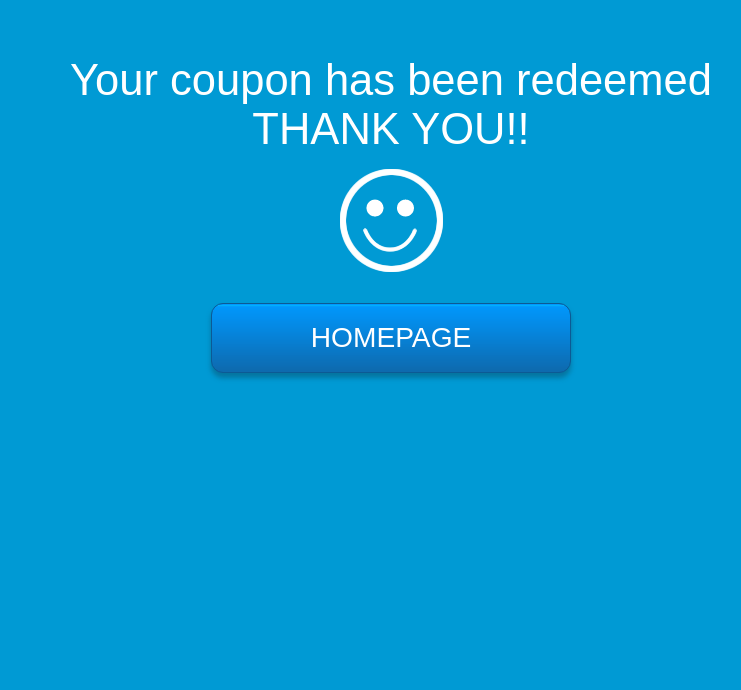
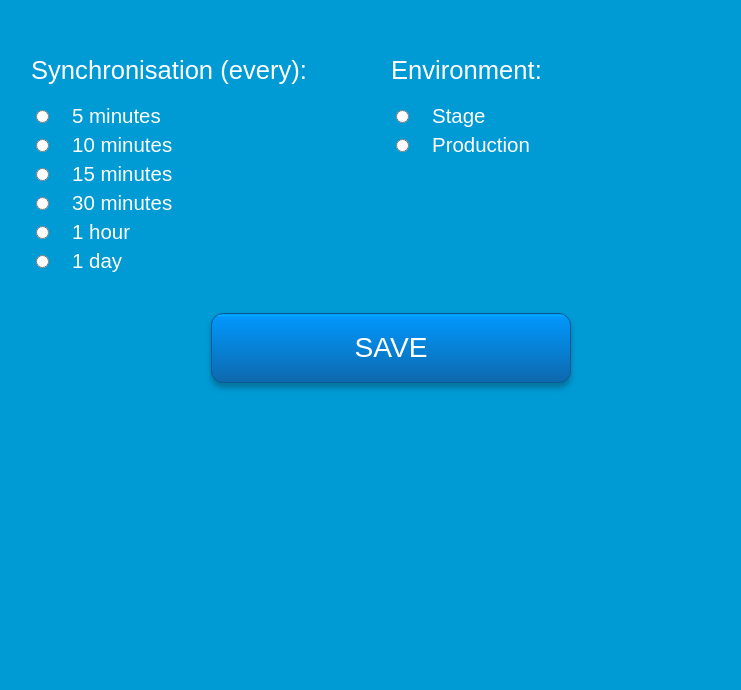
Before and after one commit to lzalom/slevovesmsapp, a plain HTML site: page index.html in a window 1280 px wide. Shown: the part 810-1500 px from the top of the page, without its empty margins (249-990 px from the left). After the commit the page ends 1406 px from the top, so only its background shows below. Drawn offline with Linux system fonts and the light colour scheme.

Commit message:
settings

```diff
--- a/css/default.css
+++ b/css/default.css
@@ -1,5 +1,5 @@
 html {  margin: 0px; padding: 0px; }
-body { background:#fff url(../gfx/backBody.png) 0px 0px repeat;  font-family: 'Arial', 'Helvetica', sans-serif; font-weight:400; font-size:1.6em; line-height:auto; color:#333; margin:0px; padding: 0px; text-align:center; overflow:hidden; }
+body { background:#009ad4 url(../gfx/backBody.png) 0px 0px repeat;  font-family: 'Arial', 'Helvetica', sans-serif; font-weight:400; font-size:1.6em; line-height:auto; color:#333; margin:0px; padding: 0px; text-align:center; overflow:hidden; }
 
 /* DEFAULT RESET */
 img, fieldset { border:none;  }
@@ -67,10 +67,11 @@ form#redeem { width:33%; margin:auto; text-align:center; }
 form#redeem button { width:90%; height:70px; border-radius:12px; background:#0d6aaf url(../gfx/button01.png) 0px 0px repeat-x; background-size:auto 100%; border:1px #0c5a94 solid;; box-shadow:0px 5px 5px #0575a0; color:#fff; text-transform:uppercase; font-size:1.1em; margin:auto; margin-top:10px; }
 
 /* success */
-form#success { width:60%; margin:auto; text-align:center; }
-form#success p { color:#fff; display:block; padding-bottom:15px; text-align:center; font-size:1.7em; }
-form#success img { margin-bottom:15px; }
-form#success button { width:50%; height:70px; border-radius:12px; background:#0d6aaf url(../gfx/button01.png) 0px 0px repeat-x; background-size:auto 100%; border:1px #0c5a94 solid;; box-shadow:0px 5px 5px #0575a0; color:#fff; text-transform:uppercase; font-size:1.1em; margin:auto; margin-top:10px; }
+section#success { display:none; }
+form#successInner { width:60%; margin:auto; text-align:center; }
+form#successInner p { color:#fff; display:block; padding-bottom:15px; text-align:center; font-size:1.7em; }
+form#successInner img { margin-bottom:15px; }
+form#successInner button { width:50%; height:70px; border-radius:12px; background:#0d6aaf url(../gfx/button01.png) 0px 0px repeat-x; background-size:auto 100%; border:1px #0c5a94 solid;; box-shadow:0px 5px 5px #0575a0; color:#fff; text-transform:uppercase; font-size:1.1em; margin:auto; margin-top:10px; }
 
 /* settings */
 form#settings { width:60%; margin:auto; text-align:center; }
@@ -80,7 +81,7 @@ form#settings p { color:#fff; display:block; padding-bottom:15px; text-align:lef
 form#settings button { width:50%; height:70px; border-radius:12px; background:#0d6aaf url(../gfx/button01.png) 0px 0px repeat-x; background-size:auto 100%; border:1px #0c5a94 solid;; box-shadow:0px 5px 5px #0575a0; color:#fff; text-transform:uppercase; font-size:1.1em; margin:auto; margin-top:10px; }
 
 /* loader screen */
-section.main#loaderScreen { background:#009AD4 url(../gfx/ajax_loader_gray_256.gif) center 150px no-repeat; background-size:70px 70px; }
+section.main#loaderScreen { background:#009AD4 url(../gfx/ajax_loader_gray_256.gif) center 150px no-repeat; background-size:70px 70px; display:none; }
 
 
 /* redeem coupon */
@@ -112,3 +113,12 @@ section.main .redeemCoupon .discountDetail p.btn:hover { background:#0099d4 url(
 section.main .redeemCoupon .discountDetail p.btn:hover a { color:#fff; }
 section.main .redeemCoupon .discountDetail p.btn a span { position:relative; top:5px; font-weight:bold; font-size:10px; color:#0099D4; padding-right:35px; }
 section.main .redeemCoupon .discountDetail p.btn a:hover span { color:#fff; }
+
+
+
+/* settings */
+form#settingsInner { width:60%; margin:auto; text-align:center; }
+form#settingsInner .col { width:50%; float:left; text-align:left; }
+form#settingsInner label { color:#fff; padding-bottom:15px; text-align:left; position:relative; left:20px; font-size:0.8em; }
+form#settingsInner p { color:#fff; display:block; padding-bottom:15px; text-align:left; font-size:1em; }
+form#settingsInner button { width:50%; height:70px; border-radius:12px; background:#0d6aaf url(../gfx/button01.png) 0px 0px repeat-x; background-size:auto 100%; border:1px #0c5a94 solid;; box-shadow:0px 5px 5px #0575a0; color:#fff; text-transform:uppercase; font-size:1.1em; margin:auto; margin-top:10px; }
--- a/index.html
+++ b/index.html
@@ -73,7 +73,7 @@
         </form>
     </section>
     <section class="main" id="success">
-        <form id="success" method="post">
+        <form id="successInner" method="post">
             <p>Your coupon has been redeemed<br>THANK YOU!!</p>
             <img src="gfx/smiley.png" alt="">
             <br>
@@ -83,6 +83,32 @@
         </form>
     </section>
     <section class="main" id="loaderScreen"></section>
+    <section class="main" id="settings">
+        <form id="settingsInner" method="post">
+            <section class="col">
+                <p>Synchronisation (every):</p>
+                <input type="radio" name="sync" value="5" id="sync5"><label for="sync5">5 minutes</label><br>
+                <input type="radio" name="sync" value="10" id="sync10"><label for="sync10">10 minutes</label><br>
+                <input type="radio" name="sync" value="15" id="sync15"><label for="sync15">15 minutes</label><br>
+                <input type="radio" name="sync" value="30" id="sync30"><label for="sync30">30 minutes</label><br>
+                <input type="radio" name="sync" value="60" id="sync60"><label for="sync60">1 hour</label><br>
+                <input type="radio" name="sync" value="1440" id="sync1440"><label for="sync1440">1 day</label><br>
+
+            </section>
+            <section class="col">
+                <p>Environment:</p>
+                <input type="radio" name="env" value="stage" id="stage"><label for="stage">Stage</label><br>
+                <input type="radio" name="env" value="production" id="production"><label for="production">Production</label>
+
+
+            </section>
+            <div class="clr"></div>
+            <br>
+            <button name="save">
+                <span>Save</span>
+            </button>
+        </form>
+    </section>
 
 </div>
 
--- a/js/init.js
+++ b/js/init.js
@@ -22,6 +22,11 @@ $(document).ready(function(){
         homepage();
         return false;
     });
+    $('section.settings a').click(function(){
+        showLoader();
+        settings();
+        return false;
+    });
 
 
 
@@ -36,6 +41,10 @@ $(window).ready(function(){
 function showLoader(){
     $('.main').hide();
     $('.main#loaderScreen').show();
+}
+function settings(){
+    $('.main').hide();
+    $('.main#settings').show();
 }
 function login(){
     /* post request, callback = json */
```
